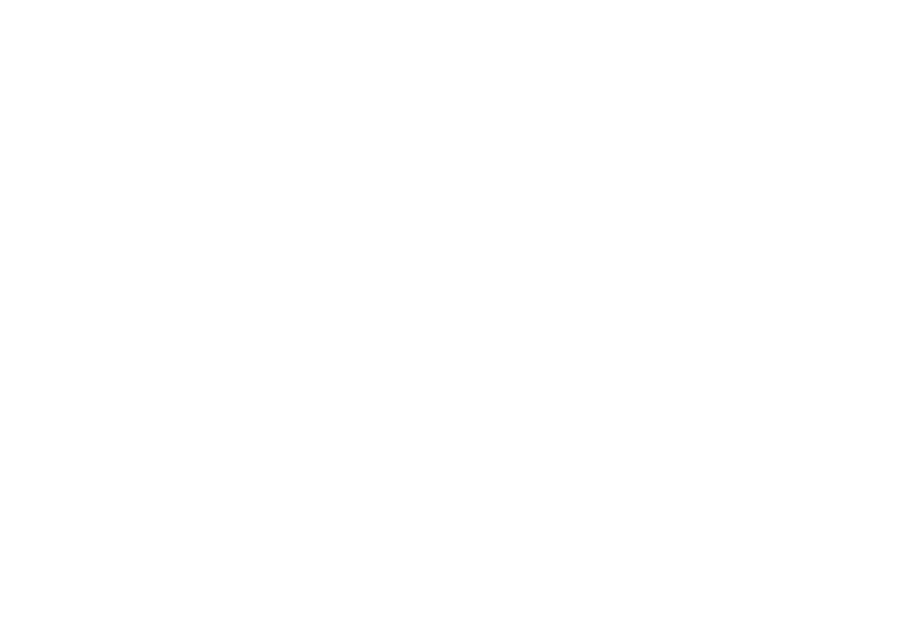
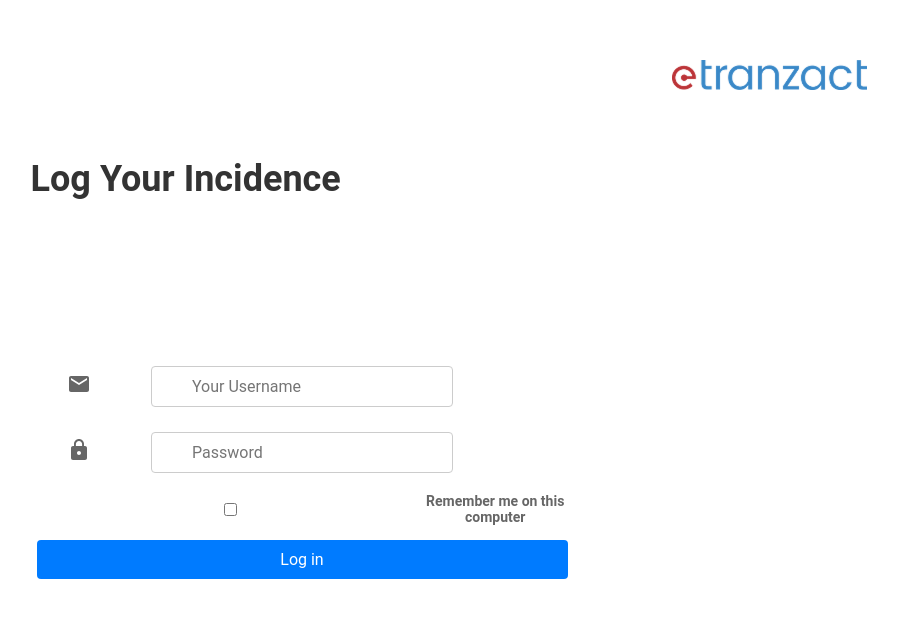
Before and after one commit to ManLikeTeetos/ETZDowntimeNotifier, a React (Create React App) app: page /newlogin in a window 1280 px wide. Before the commit this address had no page. Shown: the part 102-720 px from the top of the page, without its empty margins (338-1236 px from the left). Built offline with nearby package versions, Linux system fonts and the light colour scheme.

Commit message:
New Login Page

```diff
--- /dev/null
+++ b/src/Pages/NewLogin.js
@@ -0,0 +1,109 @@
+import React, {useState} from "react";
+import { useNavigate } from "react-router-dom";
+import "../styling/Newlogin.css";
+import Logo from "../images/etranzactlogo.png";
+import { Email, Lock } from "@mui/icons-material";
+
+
+
+
+const NewLogin = () => {
+  const [username, setUsername] = useState("");
+  const [password, setPassword] = useState("");
+  const [error, setError] = useState(""); // To store any error messages
+  const [success, setSuccess] = useState(""); // To store success messages
+
+  const navigate = useNavigate();
+  const handleSubmit = async (e) => {
+      e.preventDefault(); // Prevent default form submission
+      //navigate("/");
+      //request body
+      const requestBody = {
+        username,
+        password,
+      };
+
+     // try {
+        //Post request to Login
+        const response = await fetch("https://bookish-capybara-xpqv7wr6q5gf6977-8080.app.github.dev/auth/signin", {
+          method: "POST",
+          headers: {
+            "Content-Type": "application/json",
+          },
+          body: JSON.stringify(requestBody),
+        });
+
+        const data = await response.json();
+        if (response.ok && data.message === "Login Successful") {
+          // Registration was successful, navigate to the dashboard
+          setSuccess("Login Successful")
+
+          // Store full user details in localStorage
+          localStorage.setItem("user", JSON.stringify(data));
+          localStorage.setItem("username", username); // Save username to localStorage
+          navigate("/dashboard");
+        } else {
+          // Handle failure (invalid input, user already exists, etc.)
+
+          setError(data.message || "Invalid Credentials");
+        }
+     // }catch(error) {
+         // Catch any network or server errors
+      //setError("An error occurred. Please try again later.");
+     // }
+  }
+  return (
+    <div className="Login">
+        <div className="Logo">
+            <img src={Logo} alt="Logo" />
+        </div>
+        <div className="container-login">
+            <h2 className="form-title">Log Your Incidence</h2>
+            <div className="signin-form">
+
+                {/* <div className="center-align">
+                <span>"You have been logged out successfully"</span>
+                </div> */}
+                <form className="register-form" id="login-form" onSubmit={handleSubmit}>
+                <div className="form-group-login">
+                    <Email className="icon" />
+                    <input
+                        type="text"
+                        name="username"
+                        value={username}
+                        placeholder="Your Username"
+                        className="form-input"
+                        onChange={(e) => setUsername(e.target.value)}
+                    />
+                    </div>
+                <div className="form-group-login">
+                    <Lock className="icon" />
+                    <input
+                        type="password"
+                        name="password"
+                        value={password}
+                        placeholder="Password"
+                        className="form-input"
+                        onChange={(e) =>setPassword(e.target.value)}
+                    />
+                </div>
+                <div className="remember-section">
+                    <input type="checkbox" name="remember-me" id="remember-me" className="agree-term" />
+                    <label htmlFor="remember-me" className="label-agree-term label-login">
+                    <span></span>Remember me on this computer
+                    </label>
+                </div>
+                {success && <p style={{ color: "green" }}>{success}</p>}
+                {error && <p style={{ color: "red" }}>{error}</p>}
+                <div className="form-button">
+                    <input type="submit" name="signin" id="signin" className="form-submit" value="Log in" />
+                </div>
+                </form>
+            </div>
+        </div>
+    </div>
+
+  );
+};
+
+export default NewLogin;
--- a/src/components/Routes.js
+++ b/src/components/Routes.js
@@ -3,6 +3,7 @@
 import Report from '../Pages/Report';
 import Update from '../Pages/Update';
 import LogIn from '../Pages/LogIn';
+import NewLogin from '../Pages/NewLogin';
 import Register from '../Pages/NewRegister';
 import Admin from '../Pages/Admin';
 
@@ -15,6 +16,7 @@
             <Route path="/report" element={<Report/>}/>
             <Route path="/update" element={<Update/>}/>
             <Route path="/login" element={<LogIn/>}/>
+            <Route path="/newlogin" element={<NewLogin/>}/>
             <Route path="/register" element={<Register/>}/>
             <Route path="/admin" element={<Admin/>}/>
         </Routes>
--- /dev/null
+++ b/src/styling/Newlogin.css
@@ -0,0 +1,47 @@
+
+.Login {
+    display: flex;
+    flex-direction: column;
+    justify-content: center;
+    align-items: center;
+    height: 100vh;
+}
+
+.Logo {
+    width: 100%;
+    margin-top: 150px;
+    margin-bottom: 68px;
+    margin-right: 150px;
+    display: flex;
+    justify-content:end;
+}
+
+.container-login {
+    width: 543px;
+    height: 529px;
+    display:flex;
+    flex-direction: column;
+    background: #ffffff;
+    /* border-radius: 8px;
+    box-shadow: 0 4px 10px rgba(0, 0, 0, 0.1); */
+    overflow: hidden;
+  }
+
+  .signin-form {
+    flex: 1;
+    padding: 0px 6px;
+    display: flex;
+    flex-direction: column;
+    justify-content: center;
+  }
+
+
+  .form-title {
+    height: 40px;
+    font-size: 36px;
+    font-weight: 700;
+    color: #333;
+    margin-top: 0px;
+    margin-bottom: 55px;
+    text-align: start;
+  }
```
Also changed, not shown: src/images/etranzactlogo.png (added).
